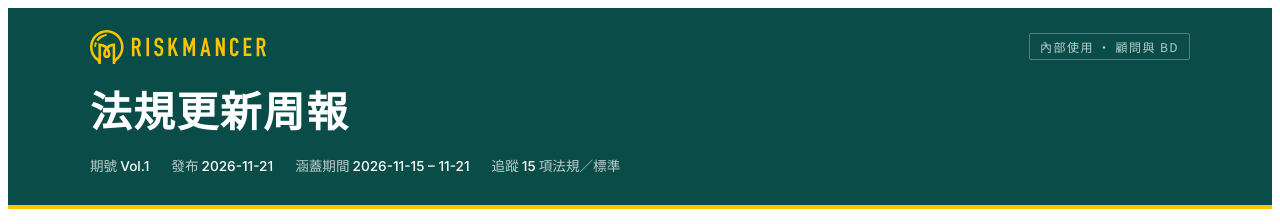
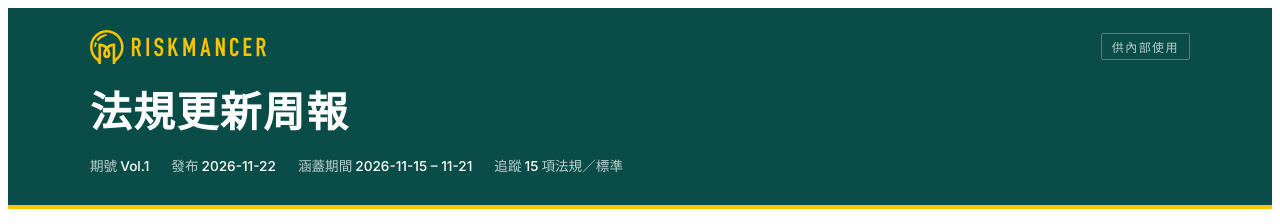
Before and after one commit to RiskMancer/reg-weekly, a plain HTML site: page vol1/index.html in a window 1280 px wide. Shown: the top 224 px of the page. Drawn offline with Linux system fonts and the light colour scheme.

Commit message:
Vol.1 發布日改為 2026-11-22，右上標籤改為「供內部使用」

```diff
--- a/vol1/index.html
+++ b/vol1/index.html
@@ -271,12 +271,12 @@ footer.foot .in{padding-block:16px 28px;display:flex;flex-wrap:wrap;justify-cont
 </clipPath>
 </defs>
 </svg>
-      <span class="mast-tag">內部使用 · 顧問與 BD</span>
+      <span class="mast-tag">供內部使用</span>
     </div>
     <h1>法規更新周報</h1>
     <div class="mast-meta">
       <span>期號 <b>Vol.1</b></span>
-      <span>發布 <b>2026-11-21</b></span>
+      <span>發布 <b>2026-11-22</b></span>
       <span>涵蓋期間 <b>2026-11-15 – 11-21</b></span>
       <span>追蹤 <b>15</b> 項法規／標準</span>
     </div>
```
